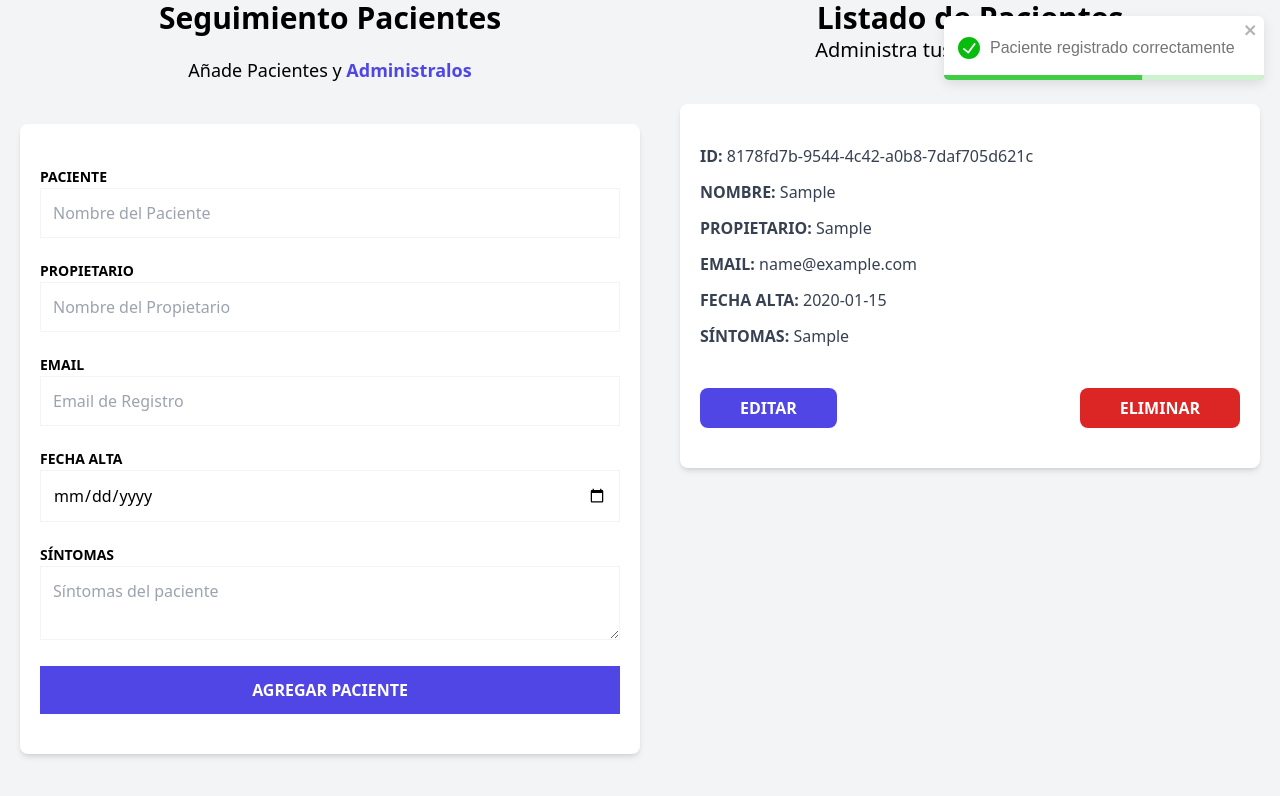
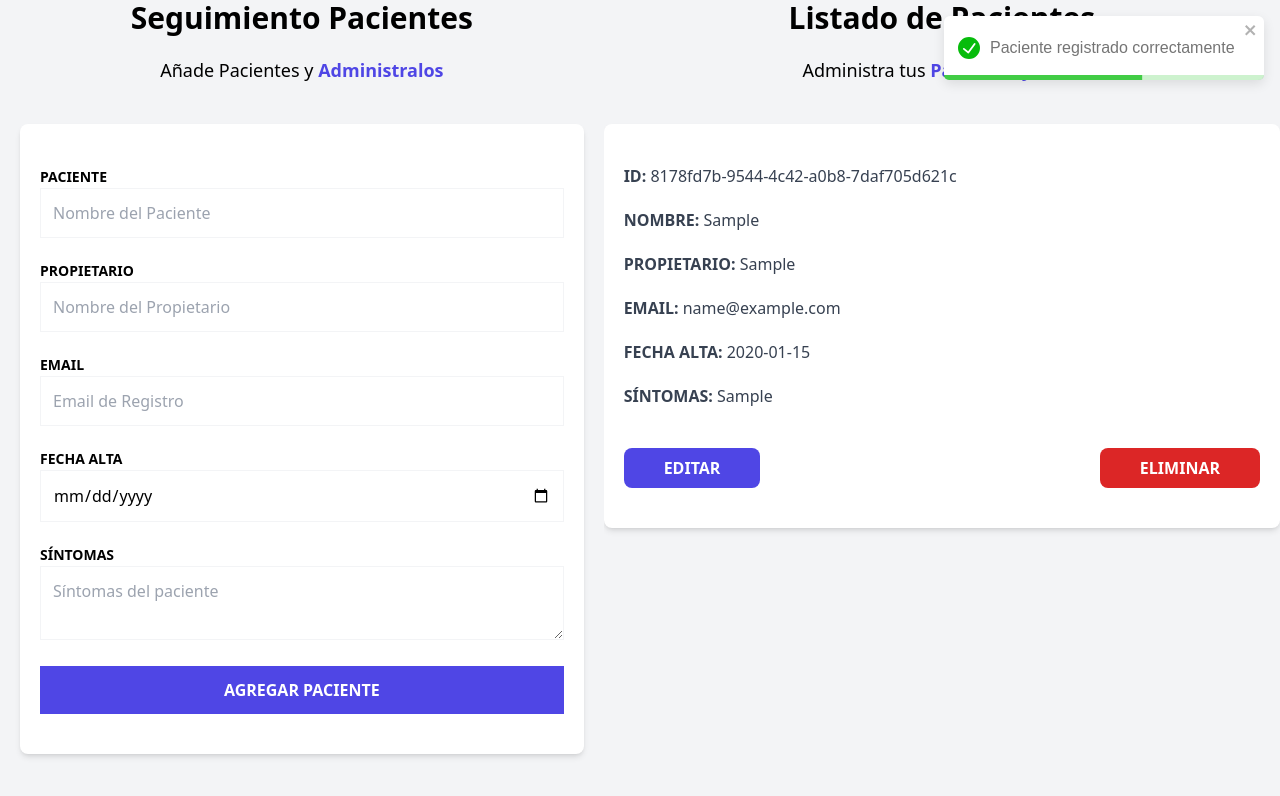
Before and after one commit to Agusme/veterinaria-pacientes, a React (Vite) app in the folder pacientes-zustand/: page / in a window 1280 px wide. Both pictures are taken after typing "Sample", "Sample", "name@example.com", "2020-01-15", "Sample" into the empty fields and a click on the input "Agregar Paciente". Shown: the part 224-1020 px from the top of the page. Built offline with nearby package versions, Linux system fonts and the light colour scheme.

Commit message:
agrego readme

```diff
--- a/pacientes-zustand/src/components/PacientDetailItem.tsx
+++ b/pacientes-zustand/src/components/PacientDetailItem.tsx
@@ -4,6 +4,6 @@ type PacientDetailItemProps ={
 }
 export default function PacientDetailItem({label, data}: PacientDetailItemProps) {
   return (
-    <p className="font-bold mb-3 text-gray-700 uppercase">{label}:{''} <span className="font-normal normal-case">{data} </span></p>
+    <p className="font-bold mb-5 text-gray-700 uppercase">{label}:{''} <span className="font-normal normal-case">{data} </span></p>
   )
 }
--- a/pacientes-zustand/src/components/PacientDetails.tsx
+++ b/pacientes-zustand/src/components/PacientDetails.tsx
@@ -17,7 +17,7 @@ export default function PacientDetails({ patient }: PatientDetailProps) {
         toast.success('Paciente eliminado correctamente')
     }
     return (
-        <div className="mx-5 my-10 px-5 py-10 bg-white shadow-md rounded-lg">
+        <div className="bg-white shadow-md rounded-lg py-10 px-5 mb-10">
 
             <PacientDetailItem
                 label="ID"
--- a/pacientes-zustand/src/components/PatientList.tsx
+++ b/pacientes-zustand/src/components/PatientList.tsx
@@ -7,11 +7,11 @@ export default function PatientList() {
   console.log(patients)
 
   return (
-    <div className="md:w-1/2 lg:3/5 md:h-screen overflow-y-scroll">
+    <div className="md:w-1/2 lg:w-3/5 md:h-screen overflow-y-scroll">
       {patients.length ? (
         <>
           <h2 className="font-black text-3xl text-center"> Listado de Pacientes </h2>
-          <p className="text-xl mb-10 text-center">
+          <p className="text-lg mt-5 text-center mb-10">
             Administra tus
             <span className="text-indigo-600 font-bold"> Pacientes y  Citas</span>
           </p>
```
Also changed, not shown: 2 other files (tests, documents, lock files or other folders).
